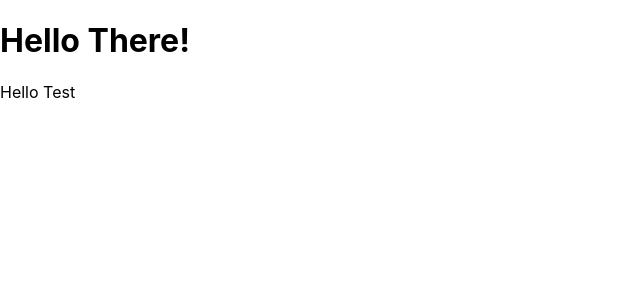
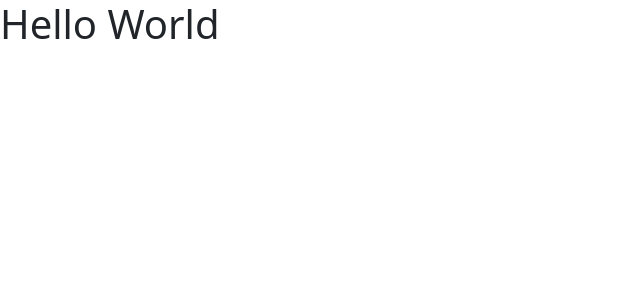
Before and after one commit to miguelxosorio/hello-there, a React (Create React App) app: page / in a window 1280 px wide. Shown: the top 300 px of the page, without its empty margins (0-640 px from the left). Built offline with nearby package versions, Linux system fonts and the light colour scheme.

Commit message:
set up folder and file structure, imported font styling, import bootstrap

```diff
--- a/package.json
+++ b/package.json
@@ -6,6 +6,7 @@
     "@testing-library/jest-dom": "^5.16.3",
     "@testing-library/react": "^12.1.4",
     "@testing-library/user-event": "^13.5.0",
+    "bootstrap": "^5.1.3",
     "react": "^17.0.2",
     "react-dom": "^17.0.2",
     "react-scripts": "5.0.0",
--- a/public/index.html
+++ b/public/index.html
@@ -24,6 +24,10 @@
       work correctly both with client-side routing and a non-root public URL.
       Learn how to configure a non-root public URL by running `npm run build`.
     -->
+    <link href="https://fonts.googleapis.com/icon?family=Material+Icons" rel="stylesheet"/>
+    <link rel="preconnect" href="https://fonts.googleapis.com" />
+    <link rel="preconnect" href="https://fonts.gstatic.com" crossorigin />
+    <link href="https://fonts.googleapis.com/css2?family=Playfair+Display&display=swap" rel="stylesheet"/>
     <title>Hello There!</title>
   </head>
   <body>
--- a/src/App.js
+++ b/src/App.js
@@ -1,11 +1,9 @@
-// import './App.css';
 import React from 'react';
-import Nav from './components/Nav';
 
 function App() {
   return (
     <div>
-      <Nav></Nav>
+      <h1>Hello World</h1>
     </div>
   );
 }
--- a/src/components/Nav/index.js
+++ /dev/null
@@ -1,12 +0,0 @@
-import React from 'react';
-
-function Nav() {
-  return (
-    <div>
-      <h1>Hello There!</h1>
-      <p>Hello Test</p>
-    </div>
-  );
-}
-
-export default Nav;
--- a/src/index.css
+++ b/src/index.css
@@ -1,6 +1,6 @@
 body {
   margin: 0;
-  font-family: -apple-system, BlinkMacSystemFont, 'Segoe UI', 'Roboto', 'Oxygen',
+  font-family: -apple-system, BlinkMacSystemFont, 'Playfair Display', serif, 'Segoe UI', 'Roboto', 'Oxygen',
     'Ubuntu', 'Cantarell', 'Fira Sans', 'Droid Sans', 'Helvetica Neue',
     sans-serif;
   -webkit-font-smoothing: antialiased;
@@ -8,6 +8,5 @@ body {
 }
 
 code {
-  font-family: source-code-pro, Menlo, Monaco, Consolas, 'Courier New',
-    monospace;
+  font-family: 'Playfair Display', serif, 'Courier New', monospace;
 }
--- a/src/index.js
+++ b/src/index.js
@@ -2,6 +2,7 @@ import React from 'react';
 import ReactDOM from 'react-dom';
 import './index.css';
 import App from './App';
+import 'bootstrap/dist/css/bootstrap.min.css'
 import reportWebVitals from './reportWebVitals';
 
 ReactDOM.render(
```
Also changed, not shown: src/components/Container.js (added), src/components/Nav.js (added), src/components/pages/About.js (added), src/components/pages/Contact.js (added), src/components/pages/Portfolio.js (added), src/components/pages/Resume.js (added), 1 other file (tests, documents, lock files or other folders).
